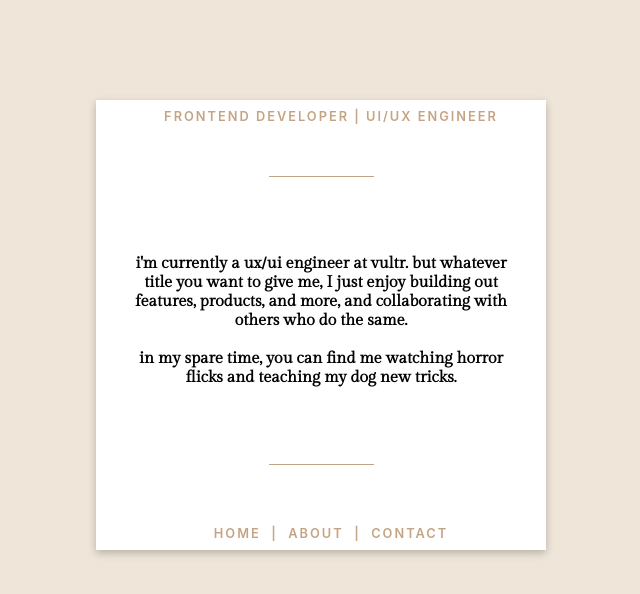
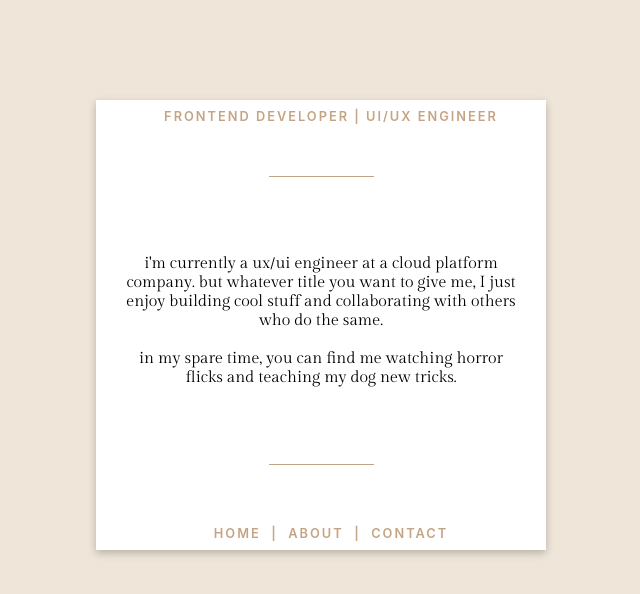
Before and after one commit to ablizben/my-portfolio, a React (Create React App) app: page / in a window 1280 px wide. Both pictures are taken after a click on the element "ABOUT". Shown: the top 594 px of the page, without its empty margins (319-959 px from the left). Built offline with nearby package versions, Linux system fonts and the light colour scheme.

Commit message:
editing css and removing unused dep

```diff
--- a/src/App.css
+++ b/src/App.css
@@ -75,7 +75,7 @@ body {
 .aboutme-summary,
 .contact-summary {
   font-family: "Gilda Display", serif;
-  font-weight: 600;
+  font-weight: 500;
 }
 
 .aboutme-summary {
--- a/src/Components/AboutMe.js
+++ b/src/Components/AboutMe.js
@@ -5,7 +5,7 @@ const AboutMe = () => {
     return (
         <div>
             <div className="aboutme-summary">
-                i'm currently a ux/ui engineer at vultr. but whatever title you want to give me, I just enjoy building out features, products, and more, and collaborating with others who do the same.
+                i'm currently a ux/ui engineer at a cloud platform company. but whatever title you want to give me, I just enjoy building cool stuff and collaborating with others who do the same.
                 <br />
                 <br />
                 in my spare time, you can find me watching horror flicks and teaching my dog new tricks.
--- a/src/Components/Main.js
+++ b/src/Components/Main.js
@@ -1,4 +1,6 @@
 import React from 'react';
+
+
 
 
 const Main = () => {
@@ -6,7 +8,7 @@ const Main = () => {
         <div>
             <div className="body-div">
                 <div className="name">hi, i'm abby.</div>
-                <div>image here</div>
+                <div>insert image here</div>
             </div>
         </div>
 
```
Also changed, not shown: package.json (+4 -3 lines), 1 other file (tests, documents, lock files or other folders).
